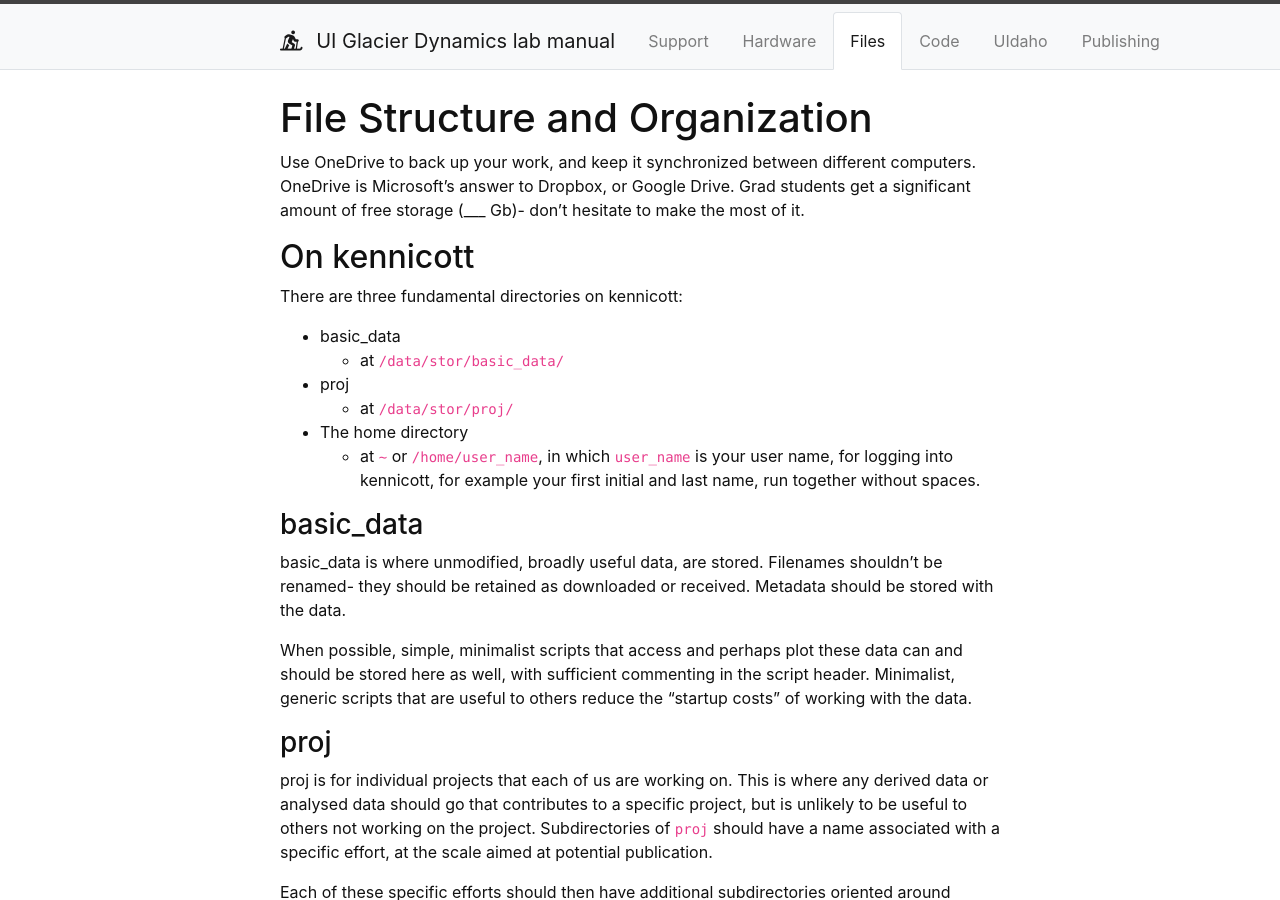
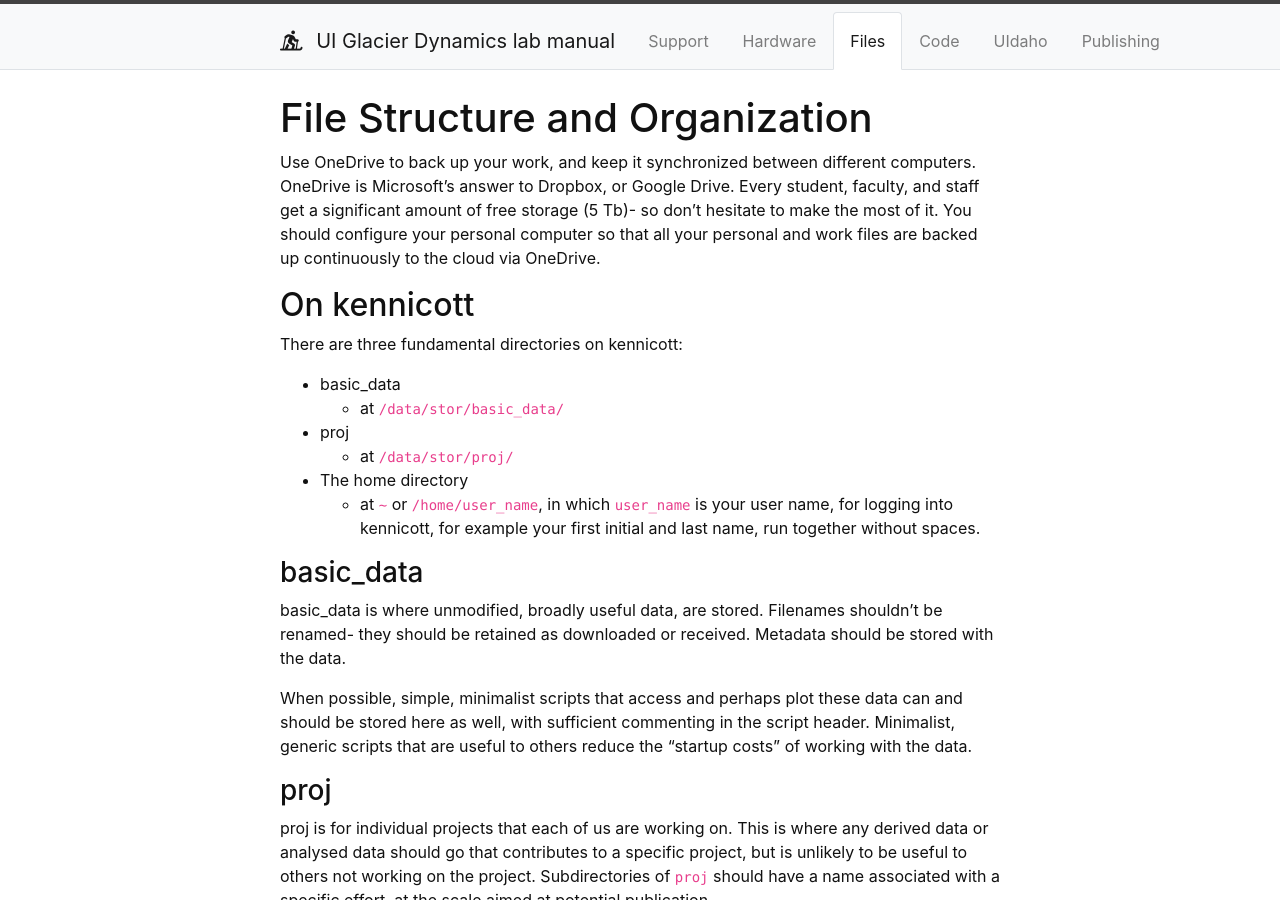
Before and after one commit to yoramterleth/uiglaciology, a Jekyll site: the page built from content/2-files.md, in a window 1280 px wide and 900 px high. Built offline with Jekyll 4.4.1, drawn with Linux system fonts in a browser that asks for light colours.

Commit message:
Update 2-files.md

```diff
--- a/content/2-files.md
+++ b/content/2-files.md
@@ -5,7 +5,7 @@ nav: true
 
 # File Structure and Organization
 
-Use OneDrive to back up your work, and keep it synchronized between different computers.  OneDrive is Microsoft's answer to Dropbox, or Google Drive.  Grad students get a significant amount of free storage (___ Gb)- don't hesitate to make the most of it.
+Use OneDrive to back up your work, and keep it synchronized between different computers.  OneDrive is Microsoft's answer to Dropbox, or Google Drive.  Every student, faculty, and staff get a significant amount of free storage (5 Tb)- so don't hesitate to make the most of it.  You should configure your personal computer so that all your personal and work files are backed up continuously to the cloud via OneDrive.
 
 ## On kennicott
 
```
